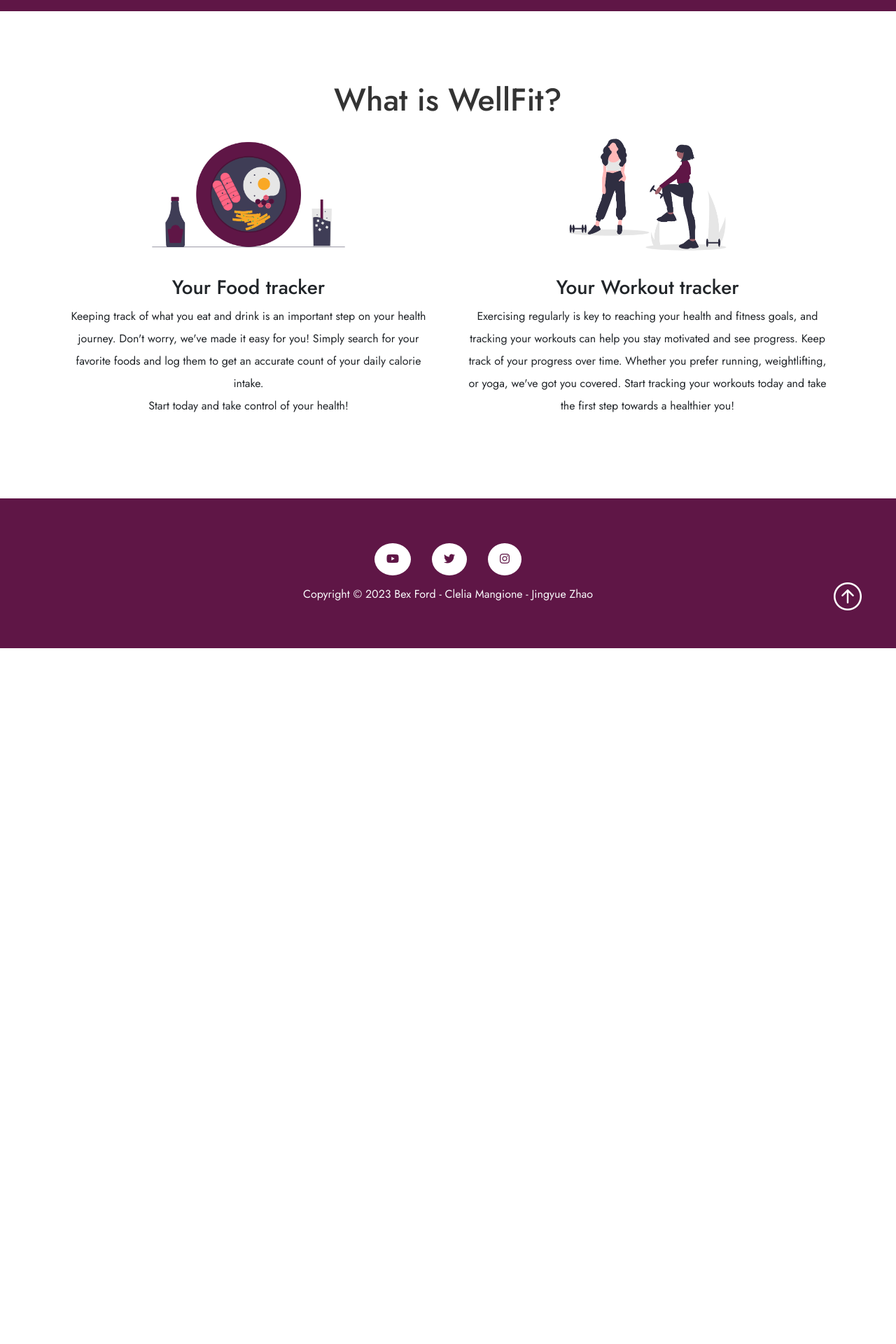
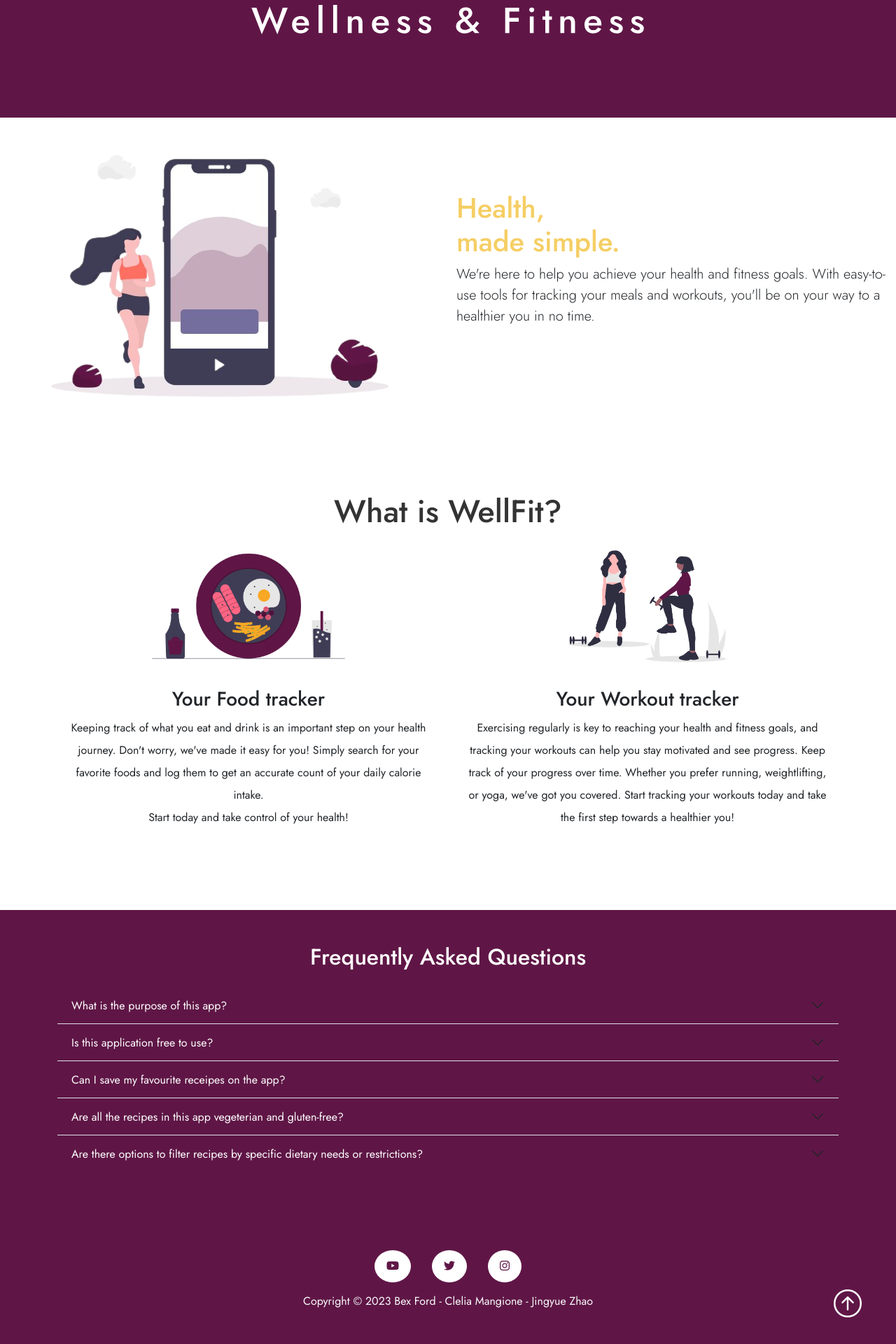
Before and after one commit to Clelia-M/WellFit, a React (Create React App) app: page / in a window 1280 px wide. Shown: the part 448-2368 px from the top of the page at 70% size. Before the commit the page ends 1374 px from the top, so only its background shows below. Built offline with nearby package versions, Linux system fonts and the light colour scheme.

Commit message:
header js and logo styling

```diff
--- a/src/App.js
+++ b/src/App.js
@@ -8,12 +8,14 @@
 import FAQ from './components/FAQ';
 import Newsletter from './components/Newsletter';
 import Footer from './components/Footer';
+import Header from './components/Header';
 
 
 function App() {
   return (
     <div>
       <Navbar />
+      <Header />
       <Jumbotron />
       <Cards />
       <Nutritions />
--- a/src/components/FAQ.js
+++ b/src/components/FAQ.js
@@ -2,8 +2,78 @@
 
 function FAQ() {
     return(
-        <section>
-        </section>
+        <section id="questions" class="p-5">
+        <div class="container">
+          <h2 class="text-center mb-4">Frequently Asked Questions</h2>
+          <div class="accordion accordion-flush" id="questions">
+            <div class="accordion-item">
+              <h2 class="accordion-header">
+                <button class="accordion-button collapsed" type="button" data-bs-toggle="collapse"
+                  data-bs-target="#question-1">
+                  What is the purpose of this app?
+                </button>
+              </h2>
+              <div id="question-1" class="accordion-collapse collapse" aria-labelledby="flush-headingOne"
+                data-bs-parent="#questions">
+                <div class="accordion-body">JustVeggie mission is to provide recipe ideas for people who follow a vegetarian
+                  and gluten-free diet. </div>
+              </div>
+            </div>
+            <div class="accordion-item">
+              <h2 class="accordion-header">
+                <button class="accordion-button collapsed" type="button" data-bs-toggle="collapse"
+                  data-bs-target="#question-2">
+                  Is this application free to use?
+                </button>
+              </h2>
+              <div id="question-2" class="accordion-collapse collapse" aria-labelledby="flush-headingOne"
+                data-bs-parent="#questions">
+                <div class="accordion-body">Yes, the app is completely free to use as of now because it is in its beta
+                  testing phase.</div>
+              </div>
+            </div>
+            <div class="accordion-item">
+              <h2 class="accordion-header">
+                <button class="accordion-button collapsed" type="button" data-bs-toggle="collapse"
+                  data-bs-target="#question-3">
+                  Can I save my favourite receipes on the app?
+                </button>
+              </h2>
+              <div id="question-3" class="accordion-collapse collapse" aria-labelledby="flush-headingOne"
+                data-bs-parent="#questions">
+                <div class="accordion-body">You can save the last 6 recipes that you serached for so if you like them, you
+                  will always have the possibility to cook them again.</div>
+              </div>
+            </div>
+            <div class="accordion-item">
+              <h2 class="accordion-header">
+                <button class="accordion-button collapsed" type="button" data-bs-toggle="collapse"
+                  data-bs-target="#question-4">
+                  Are all the recipes in this app vegeterian and gluten-free?
+                </button>
+              </h2>
+              <div id="question-4" class="accordion-collapse collapse" aria-labelledby="flush-headingOne"
+                data-bs-parent="#questions">
+                <div class="accordion-body">Yes, all the recipes provided on this app are specifically designed to be both
+                  vegetarian and gluten-free.</div>
+              </div>
+            </div>
+            <div class="accordion-item">
+              <h2 class="accordion-header">
+                <button class="accordion-button collapsed" type="button" data-bs-toggle="collapse"
+                  data-bs-target="#question-5">
+                  Are there options to filter recipes by specific dietary needs or restrictions?
+                </button>
+              </h2>
+              <div id="question-5" class="accordion-collapse collapse" aria-labelledby="flush-headingOne"
+                data-bs-parent="#questions">
+                <div class="accordion-body">Sure! The database is already set to provide you only vegetarian and gluten-free
+                  recipes but you can also include or exclude certain ingredients or choose your favourite cousine.</div>
+              </div>
+            </div>
+          </div>
+          </div>
+      </section>
         );
     };
 export default FAQ;
--- /dev/null
+++ b/src/components/Header.js
@@ -0,0 +1,13 @@
+import React from "react";
+
+function Header() {
+  return (
+    <section id= "logo" className="jumbotron jumbotron-fluid">
+      <div className="container">
+      <img src="../images/WellFit-Logo.svg" alt="WellFit logo" id="logo" class="img-fluid d-block mx-auto mb-3" />
+      </div>
+    </section>
+  );
+}
+
+export default Header;
--- a/src/components/Jumbotron.js
+++ b/src/components/Jumbotron.js
@@ -3,7 +3,6 @@
 function Jumbotron() {
   return (
     <header className="jumbotron jumbotron-fluid">
-      <div className="container">
         <div className="row align-items-center">
           <div className="col-md-6 mb-3 mb-md-0">
             <img src="../images/undraw_fitness_tracker_3033.png" className="img-fluid d-block mx-auto" alt="" />
@@ -13,9 +12,8 @@
             <p className="type-large mb-5 lead"> We're here to help you achieve your health and fitness goals. With
               easy-to-use tools for tracking your meals and workouts, you'll be
               on your way to a healthier you in no time.</p>
+            </div>
           </div>
-        </div>
-      </div>
     </header>
   );
 }
--- a/src/index.css
+++ b/src/index.css
@@ -51,15 +51,11 @@
 }
 
 /* Header */
-header {
+#logo {
   background-color: var(--primaryclr);
 }
 
 /* Jumbotron */
-header {
-  color: var(--primarylightclr);
-}
-
 .type-super {
   color: var(--secondarylightclr);
 }
@@ -89,7 +85,7 @@
 .accordion-item,
 .accordion-header,
 .accordion-button {
-  background-color: var(--accentclr);
+  background-color: var(--primaryclr);
   color: var(--textlightclr);
 }
 
```
Also changed, not shown: public/images/WellFit-Logo.svg (added).
